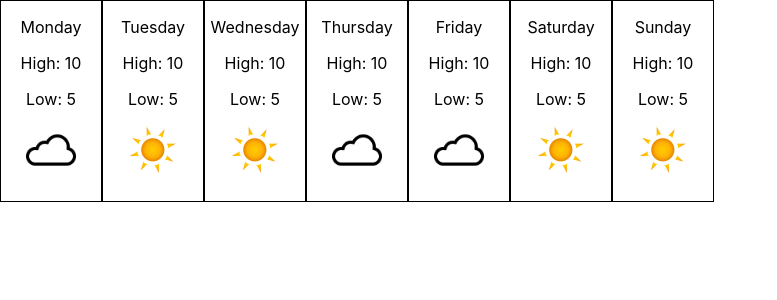
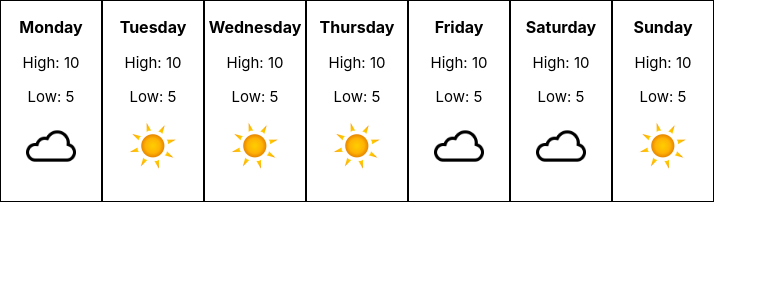
Before and after one commit to bhmcarr/react-weather, a React (Create React App) app: page / in a window 1280 px wide. Shown: the top 300 px of the page, without its empty margins (0-777 px from the left). Built offline with nearby package versions, Linux system fonts and the light colour scheme.

Commit message:
change state names, add more CSS, clean up render function slightly

```diff
--- a/src/App.css
+++ b/src/App.css
@@ -12,7 +12,12 @@
 }
 
 .day_text {
-  font-size: 40;
+  font-size: 16px;
+  font-weight: bold;
+}
+
+.temp_text {
+  font-size: 15px;
 }
 
 .weather_icon {
--- a/src/App.js
+++ b/src/App.js
@@ -1,29 +1,36 @@
 import React, { Component } from 'react';
 import './App.css';
+
+// this sucks, get rid of it
+function getWeatherData(){
+  const appId='8a1a6ea7368ab7181ac5cbc8566ef7de';
+}
 
 class App extends Component {
   renderCard(i,j,k,l){
     return(
       <Card
         day={i}
-        high_temp={j}
-        low_temp={k}
-        image_link={l}
+        highTemp={j}
+        lowTemp={k}
+        imageLink={l}
       />
 
     );
   }
 
   render(){
+    const cloud = "/img/cloud.png";
+    const sun = "/img/sun.png";
     return(
       <div>
-          {this.renderCard("Monday", 10, 5, "/img/cloud.png")}
-          {this.renderCard("Tuesday", 10, 5, "/img/sun.png")}
-          {this.renderCard("Wednesday", 10, 5, "/img/sun.png")}
-          {this.renderCard("Thursday", 10, 5, "/img/cloud.png")}
-          {this.renderCard("Friday", 10, 5, "/img/cloud.png")}
-          {this.renderCard("Saturday", 10, 5, "/img/sun.png")}
-          {this.renderCard("Sunday", 10, 5, "/img/sun.png")}
+          {this.renderCard("Monday", 10, 5, cloud)}
+          {this.renderCard("Tuesday", 10, 5, sun)}
+          {this.renderCard("Wednesday", 10, 5, sun)}
+          {this.renderCard("Thursday", 10, 5, sun)}
+          {this.renderCard("Friday", 10, 5, cloud)}
+          {this.renderCard("Saturday", 10, 5, cloud)}
+          {this.renderCard("Sunday", 10, 5, sun)}
       </div>
     );
   }
@@ -33,10 +40,10 @@ class Card extends Component {
   constructor(props){
     super(props);
     this.state = {
-      high_temp:  this.props.high_temp,
-      low_temp:   this.props.low_temp,
+      highTemp:  this.props.highTemp,
+      lowTemp:   this.props.lowTemp,
       day:        this.props.day,
-      image_link: this.props.image_link,
+      imageLink: this.props.imageLink,
     };
   }
 
@@ -44,9 +51,9 @@ class Card extends Component {
     return(
       <div className="card">
         <p className="day_text">{this.state.day}</p>
-        <p>High: {this.state.high_temp}</p>
-        <p>Low: {this.state.low_temp}</p>
-        <img src={this.state.image_link} className="weather_icon"></img>
+        <p className="temp_text">High: {this.state.highTemp}</p>
+        <p className="temp_text">Low: {this.state.lowTemp}</p>
+        <img src={this.state.imageLink} className="weather_icon"></img>
       </div>
     );
   }
```
